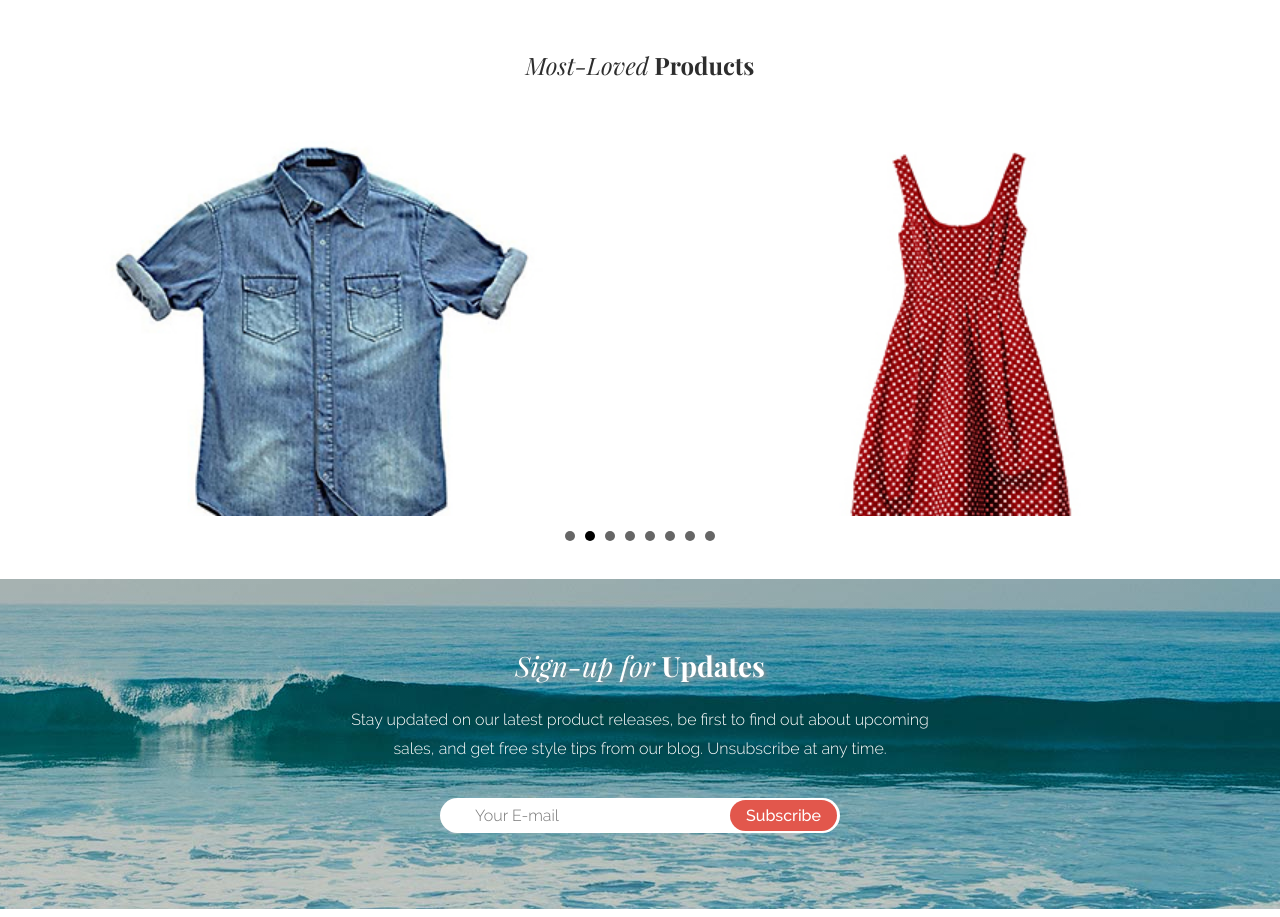
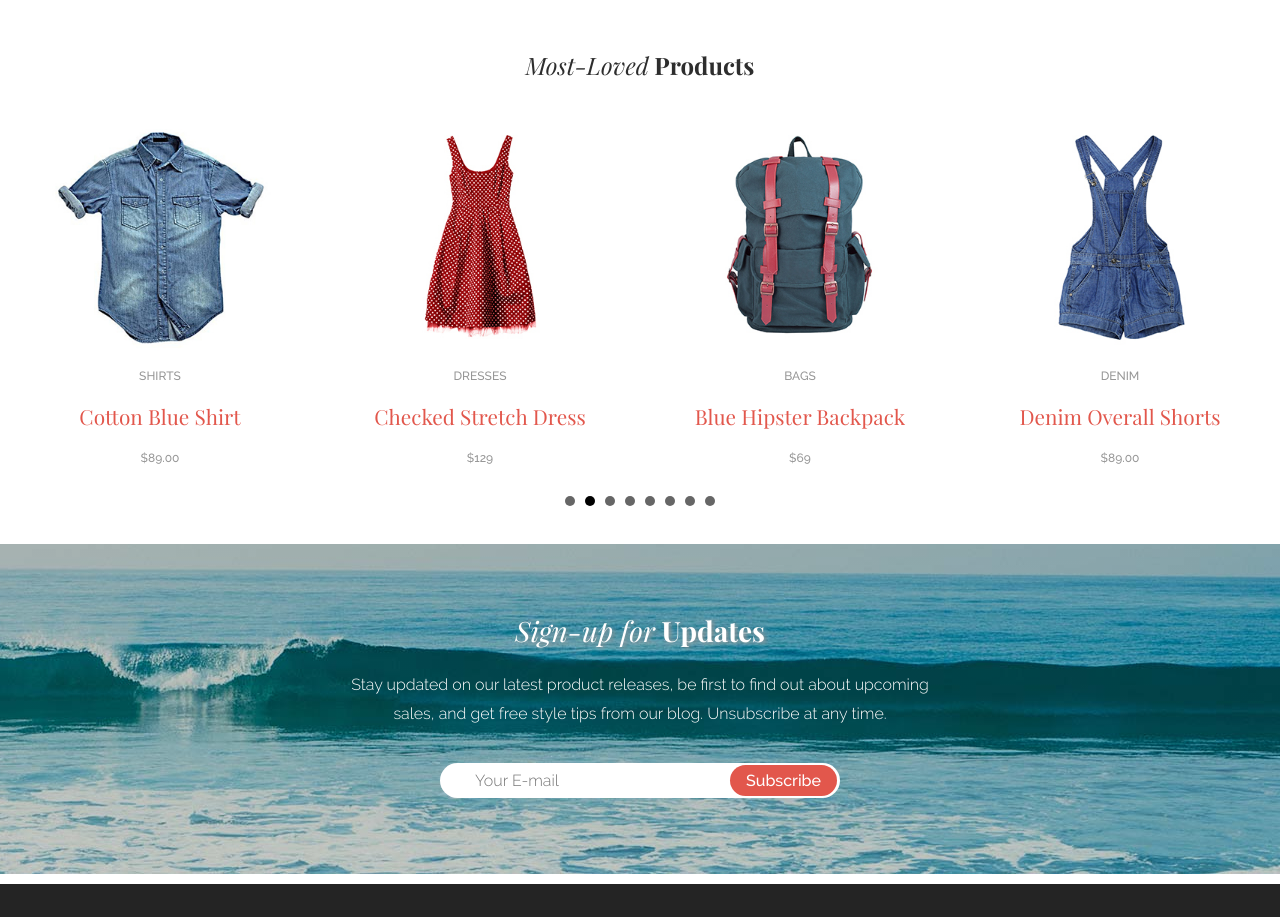
Before and after one commit to cbananal/aloha-apparel, a plain HTML site: page index.html in a window 1280 px wide. Shown: the part 1495-2412 px from the top of the page. Drawn offline with Linux system fonts and the light colour scheme.

Commit message:
style bxslider for desktop view, fix height of bxslider for mobile and desktop views

```diff
--- a/css/style.css
+++ b/css/style.css
@@ -233,7 +233,6 @@ nav ul li {
     background-size: cover, contain;
     color: #fff;
 }
-/*note to self: the declaration above for the overlay is a gradient hack.*/
 
 .hero-text {
   padding: 80px 0;
@@ -257,7 +256,6 @@ nav ul li {
 }
 
 .intro-text {
-  /*margin-top: 50px;*/
   width: auto;
   padding: 30px 5px 0;
 }
@@ -391,11 +389,12 @@ nav ul li {
 }
 
 .featured-products li {
-  height: 470px;
+  padding-bottom: 20px;
+  height: auto;
 }
 
 .featured-products img {
-  width: 85%;
+  max-width: 85%;
   height: auto;
   margin: 0 auto;
 }
@@ -625,34 +624,14 @@ footer {
     justify-content: center;
   }
 
-  .bx-viewport {
-    height: 415px !important;
+  .bxslider li {
+    width: 50vw !important;
+    margin: 0;
+    padding-bottom: 20px;
   }
 
-  .bxslider li {
-    width: 50vw !important;
-    padding: 0;
-    margin: 0;
-  }
-  .bxclone img {
-    width: 50%;
-    margin: 0 auto;
-  }
-
-  /*li.bx-clone {
-    width: 100%;
-  }*/
-
-  .bx-viewport ul{
-    overflow: visible;
-    height: 325px ;
-  }
-
-
   .featured-products img {
-    width: 75%;
-    height: auto;
-
+    max-width: 75%;
   }
 
   .call-to-action {
@@ -696,9 +675,6 @@ footer {
   .social-text {
     display: inline;
   }
-
-
-
 }
 
 
@@ -728,6 +704,10 @@ footer {
   .product-box {
     width: 25%;
     float: left;
+  }
+
+  .bxslider li {
+    width: 25vw !important;
   }
 
   .call-to-action {
@@ -760,18 +740,4 @@ footer {
   .social {
     margin-right: 60px;
   }
-
-  /* BxSlider */
-
-  /*.bx-viewport {
-    overflow: auto;
-  }*/
-
-  /*.bxslider {
-    width: 520%;
-  }*/
-
-  /*li.bx-clone {
-    width: 100%;
-  }*/
 }
```
Also changed, not shown: index.html (+0 -2 lines).
